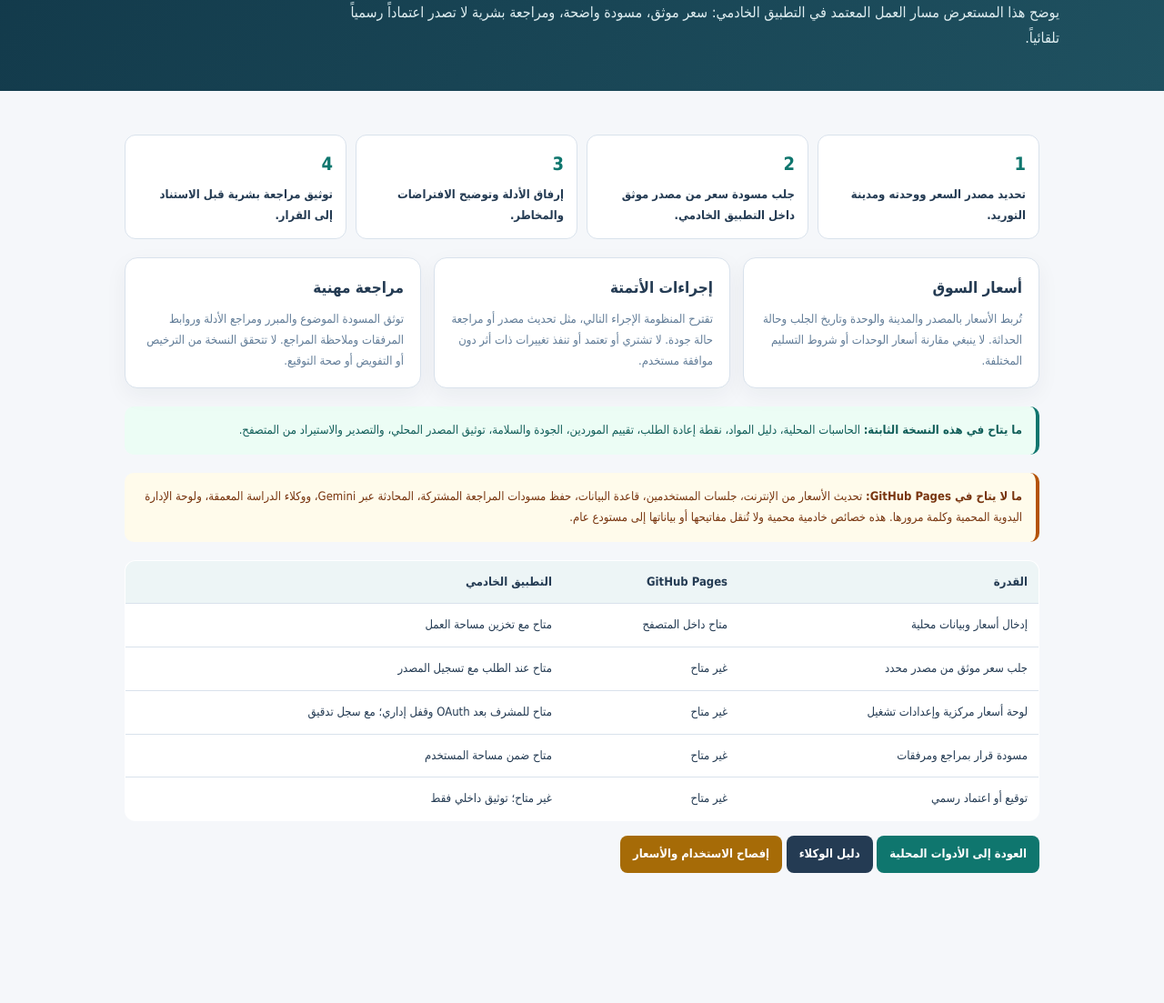
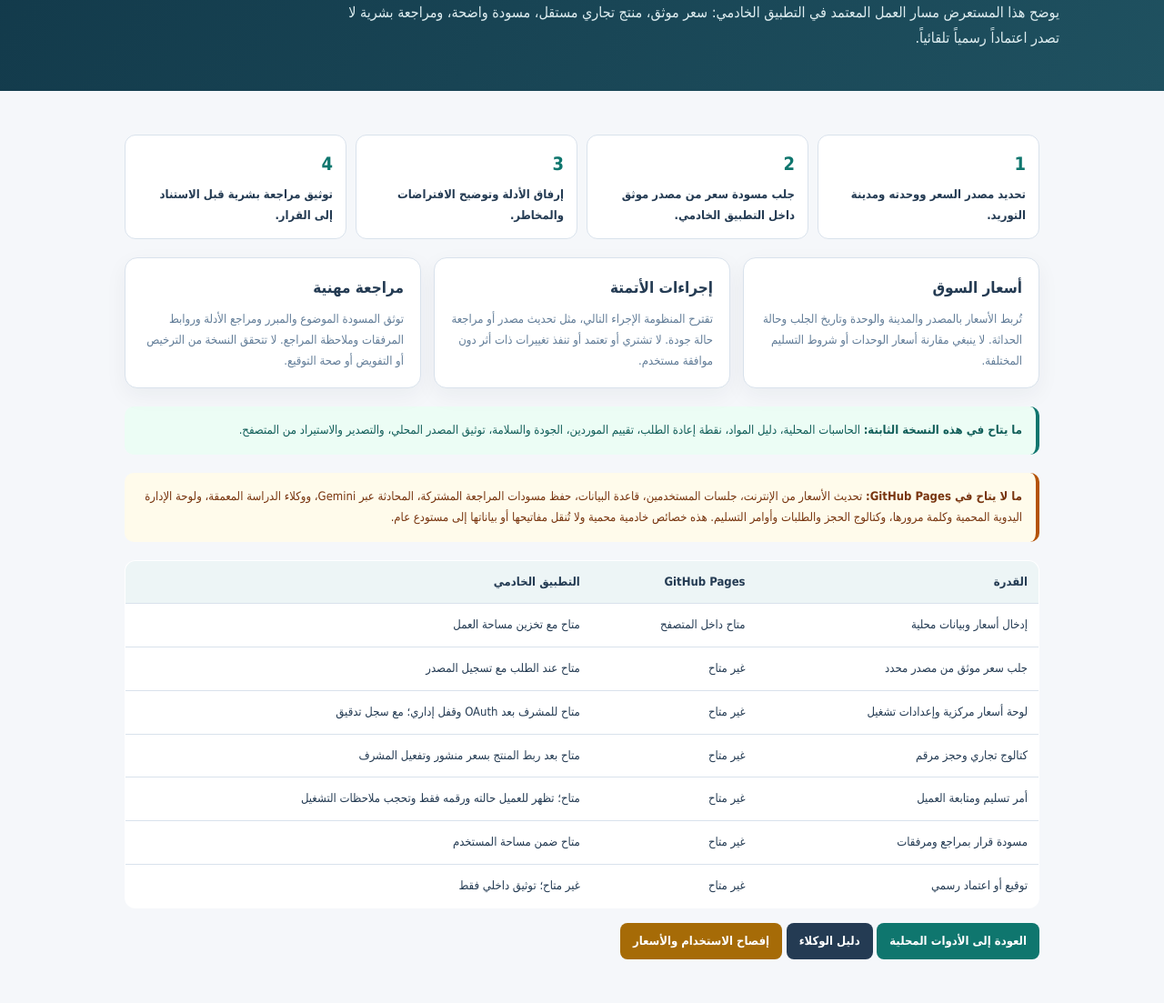
Before and after one commit to Adelninja1one/construction-materials-control, a plain HTML site: page operations.html in a window 1280 px wide. Shown: the part 196-1299 px from the top of the page at 91% size. Before the commit the page ends 1204 px from the top, so only its background shows below. Drawn offline with Linux system fonts and the light colour scheme.

Commit message:
docs: clarify server-side booking and delivery limits

```diff
--- a/operations.html
+++ b/operations.html
@@ -11,13 +11,13 @@
 </head>
 <body>
   <header class="top"><div><a class="brand" href="index.html">منظومة مواد البناء — نسخة GitHub Pages</a></div></header>
-  <section class="hero"><div><div class="eyebrow">مستعرض مركز العمليات والأسعار</div><h1>من المصدر إلى مراجعة القرار.</h1><p>يوضح هذا المستعرض مسار العمل المعتمد في التطبيق الخادمي: سعر موثق، مسودة واضحة، ومراجعة بشرية لا تصدر اعتماداً رسمياً تلقائياً.</p></div></section>
+  <section class="hero"><div><div class="eyebrow">مستعرض مركز العمليات والأسعار</div><h1>من المصدر إلى مراجعة القرار ثم الكتالوج.</h1><p>يوضح هذا المستعرض مسار العمل المعتمد في التطبيق الخادمي: سعر موثق، منتج تجاري مستقل، مسودة واضحة، ومراجعة بشرية لا تصدر اعتماداً رسمياً تلقائياً.</p></div></section>
   <main class="wrap">
     <section class="flow" aria-label="مسار القرار"><div class="step"><b>1</b>تحديد مصدر السعر ووحدته ومدينة التوريد.</div><div class="step"><b>2</b>جلب مسودة سعر من مصدر موثق داخل التطبيق الخادمي.</div><div class="step"><b>3</b>إرفاق الأدلة وتوضيح الافتراضات والمخاطر.</div><div class="step"><b>4</b>توثيق مراجعة بشرية قبل الاستناد إلى القرار.</div></section>
     <section class="grid"><article class="card"><h2>أسعار السوق</h2><p>تُربط الأسعار بالمصدر والمدينة والوحدة وتاريخ الجلب وحالة الحداثة. لا ينبغي مقارنة أسعار الوحدات أو شروط التسليم المختلفة.</p></article><article class="card"><h2>إجراءات الأتمتة</h2><p>تقترح المنظومة الإجراء التالي، مثل تحديث مصدر أو مراجعة حالة جودة. لا تشتري أو تعتمد أو تنفذ تغييرات ذات أثر دون موافقة مستخدم.</p></article><article class="card"><h2>مراجعة مهنية</h2><p>توثق المسودة الموضوع والمبرر ومراجع الأدلة وروابط المرفقات وملاحظة المراجع. لا تتحقق النسخة من الترخيص أو التفويض أو صحة التوقيع.</p></article></section>
     <div class="good"><strong>ما يتاح في هذه النسخة الثابتة:</strong> الحاسبات المحلية، دليل المواد، نقطة إعادة الطلب، تقييم الموردين، الجودة والسلامة، توثيق المصدر المحلي، والتصدير والاستيراد من المتصفح.</div>
-    <div class="notice"><strong>ما لا يتاح في GitHub Pages:</strong> تحديث الأسعار من الإنترنت، جلسات المستخدمين، قاعدة البيانات، حفظ مسودات المراجعة المشتركة، المحادثة عبر Gemini، ووكلاء الدراسة المعمقة، ولوحة الإدارة اليدوية المحمية وكلمة مرورها. هذه خصائص خادمية محمية ولا تُنقل مفاتيحها أو بياناتها إلى مستودع عام.</div>
-    <table><thead><tr><th>القدرة</th><th>GitHub Pages</th><th>التطبيق الخادمي</th></tr></thead><tbody><tr><td>إدخال أسعار وبيانات محلية</td><td>متاح داخل المتصفح</td><td>متاح مع تخزين مساحة العمل</td></tr><tr><td>جلب سعر موثق من مصدر محدد</td><td>غير متاح</td><td>متاح عند الطلب مع تسجيل المصدر</td></tr><tr><td>لوحة أسعار مركزية وإعدادات تشغيل</td><td>غير متاح</td><td>متاح للمشرف بعد OAuth وقفل إداري؛ مع سجل تدقيق</td></tr><tr><td>مسودة قرار بمراجع ومرفقات</td><td>غير متاح</td><td>متاح ضمن مساحة المستخدم</td></tr><tr><td>توقيع أو اعتماد رسمي</td><td>غير متاح</td><td>غير متاح؛ توثيق داخلي فقط</td></tr></tbody></table>
+    <div class="notice"><strong>ما لا يتاح في GitHub Pages:</strong> تحديث الأسعار من الإنترنت، جلسات المستخدمين، قاعدة البيانات، حفظ مسودات المراجعة المشتركة، المحادثة عبر Gemini، ووكلاء الدراسة المعمقة، ولوحة الإدارة اليدوية المحمية وكلمة مرورها، وكتالوج الحجز والطلبات وأوامر التسليم. هذه خصائص خادمية محمية ولا تُنقل مفاتيحها أو بياناتها إلى مستودع عام.</div>
+    <table><thead><tr><th>القدرة</th><th>GitHub Pages</th><th>التطبيق الخادمي</th></tr></thead><tbody><tr><td>إدخال أسعار وبيانات محلية</td><td>متاح داخل المتصفح</td><td>متاح مع تخزين مساحة العمل</td></tr><tr><td>جلب سعر موثق من مصدر محدد</td><td>غير متاح</td><td>متاح عند الطلب مع تسجيل المصدر</td></tr><tr><td>لوحة أسعار مركزية وإعدادات تشغيل</td><td>غير متاح</td><td>متاح للمشرف بعد OAuth وقفل إداري؛ مع سجل تدقيق</td></tr><tr><td>كتالوج تجاري وحجز مرقم</td><td>غير متاح</td><td>متاح بعد ربط المنتج بسعر منشور وتفعيل المشرف</td></tr><tr><td>أمر تسليم ومتابعة العميل</td><td>غير متاح</td><td>متاح؛ تظهر للعميل حالته ورقمه فقط وتحجب ملاحظات التشغيل</td></tr><tr><td>مسودة قرار بمراجع ومرفقات</td><td>غير متاح</td><td>متاح ضمن مساحة المستخدم</td></tr><tr><td>توقيع أو اعتماد رسمي</td><td>غير متاح</td><td>غير متاح؛ توثيق داخلي فقط</td></tr></tbody></table>
     <a class="button" href="index.html">العودة إلى الأدوات المحلية</a>
     <a class="button" style="background:#243b53" href="agents.html">دليل الوكلاء</a>
     <a class="button" style="background:#a66b07" href="compliance.html">إفصاح الاستخدام والأسعار</a>
```
Also changed, not shown: downloads.html (+1 -1 lines).
